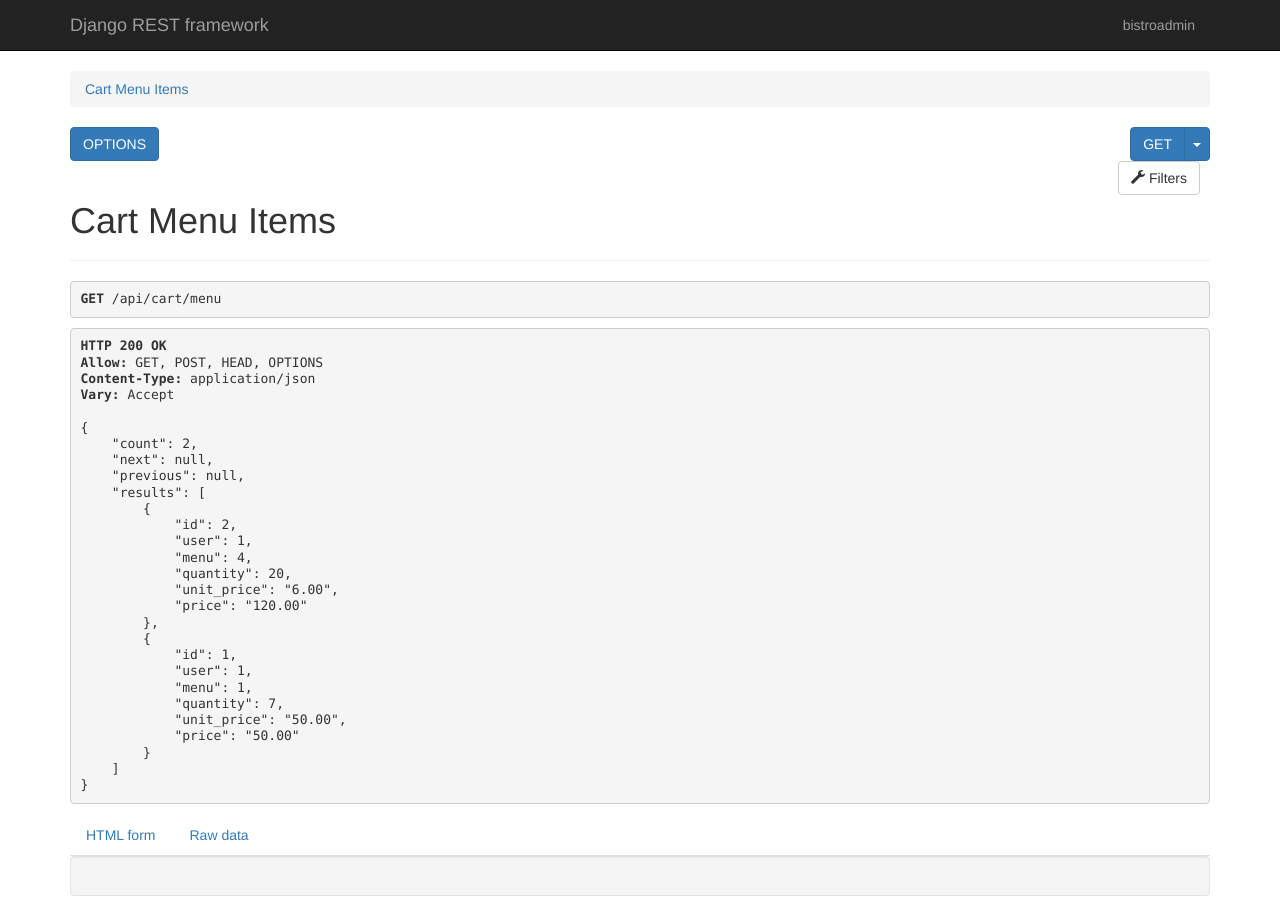
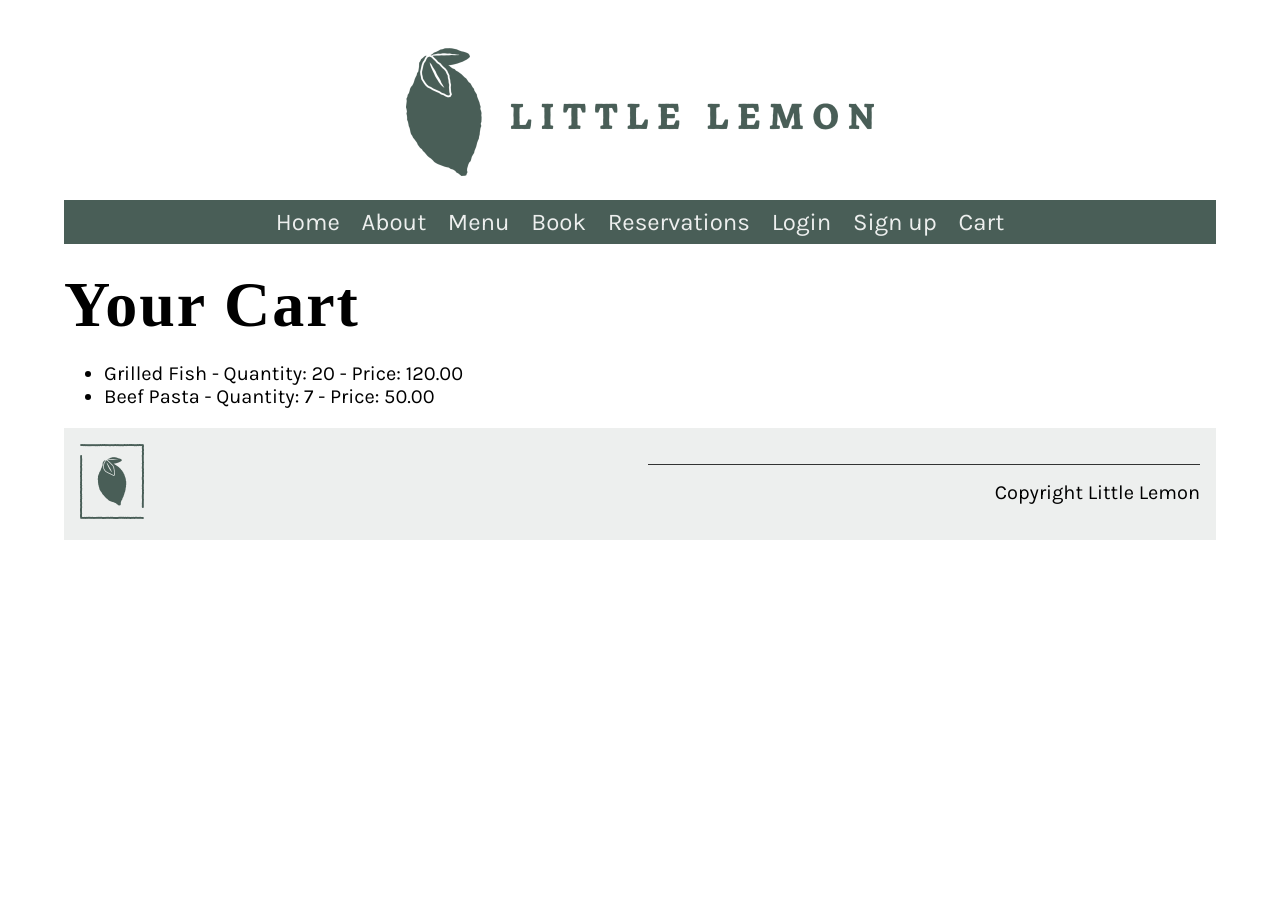
Before and after one commit to Decodeine/restaurant, a Django app: page /api/cart/menu in a window 1280 px wide. After the commit the page ends 540 px from the top, so only its background shows below. Run offline with Django 4.2, Linux system fonts and the light colour scheme; a user stored in the database is signed in; data comes from the database, SQL or seed files in the repository; parts of the project's set-up code (start-up, migrations or seed data) failed here and were passed over; some libraries are stand-ins or nearby versions; some web fonts are replaced.

Commit message:
update bookings and booking.html

```diff
--- a/restaurant/models.py
+++ b/restaurant/models.py
@@ -20,6 +20,8 @@ class Rating(models.Model):
       return self.first_name + ' ' + self.last_name'''
 
 class Booking(models.Model):
+    user = models.ForeignKey(User, on_delete=models.CASCADE)
+
     first_name = models.CharField(max_length=200)
     reservation_date = models.DateField()
     reservation_slot = models.SmallIntegerField(default=10)
@@ -51,6 +53,7 @@ class Category(models.Model):
 
 class Menu(models.Model):
     name = models.CharField(max_length=200, db_index=True)
+    id = models.AutoField(primary_key=True)
     price = models.DecimalField(max_digits=6, decimal_places=2, db_index=True)
     menu_item_description = models.TextField(max_length=1000, default='')  # Specify a max_length
     inventory = models.SmallIntegerField(db_index=True)
--- a/restaurant/serializers.py
+++ b/restaurant/serializers.py
@@ -4,7 +4,7 @@ from rest_framework.validators import UniqueValidator
 import bleach
 from rest_framework.validators import UniqueTogetherValidator
 from django.contrib.auth.models import User,Group
-from rest_framework import serializers
+
 
 
 class BookingSerializer(serializers.ModelSerializer):
@@ -36,6 +36,8 @@ class OrderSerializer(serializers.ModelSerializer):
         fields = ['id', 'user', 'order_items', 'status', 'delivery_crew']
 
 class CartSerializer(serializers.ModelSerializer):
+
+
     class Meta:
         model = Cart
         fields = ['id', 'user', 'menu', 'quantity', 'unit_price', 'price']
--- a/restaurant/templates/cart.html
+++ b/restaurant/templates/cart.html
@@ -1,59 +1,17 @@
+
 {% extends 'base.html' %}
 {% load static %}
 
+
 {% block content %}
     <h1>Your Cart</h1>
-
     {% if cart_items %}
         <ul>
             {% for cart_item in cart_items %}
-                <li>
-                    {{ cart_item.menu.name }} - Quantity: {{ cart_item.quantity }}
-                    <!-- Add additional information as needed -->
-                </li>
+                <li>{{ cart_item.menu.name }} - Quantity: {{ cart_item.quantity }} - Price: {{ cart_item.price }}</li>
             {% endfor %}
         </ul>
     {% else %}
         <p>Your cart is empty.</p>
     {% endif %}
-
-    <!-- Add a form to allow users to add items to the cart -->
-    <form id="addToCartForm">
-        {% csrf_token %}
-        <label for="menu_item">Menu Item:</label>
-        <select name="menu_item" id="menu_item">
-            <!-- Populate the menu items dynamically based on your model -->
-            {% for menu_item in menu_items %}
-                <option value="{{ menu_item.id }}">{{ menu_item.name }}</option>
-            {% endfor %}
-        </select>
-
-        <label for="quantity">Quantity:</label>
-        <input type="number" name="quantity" id="quantity" value="1" min="1">
-
-        <button type="button" onclick="addToCart()">Add to Cart</button>
-    </form>
-
-    <script>
-        function addToCart() {
-            const form = document.getElementById('addToCartForm');
-            const formData = new FormData(form);
-
-            fetch('{% url "restaurant:api/cart/add/" %}', {
-                method: 'POST',
-                body: formData,
-            })
-            .then(response => response.json())
-            .then(data => {
-                // Handle the response data if needed
-                console.log('Item added to cart:', data);
-
-                // Optionally update the cart display without refreshing the page
-                // You can use JavaScript to update the cart content dynamically
-            })
-            .catch(error => {
-                console.error('Error adding item to cart:', error);
-            });
-        }
-    </script>
 {% endblock %}
--- a/restaurant/templates/index.html
+++ b/restaurant/templates/index.html
@@ -8,7 +8,7 @@
       <p>
         30% Off This Weekend
       </p>
-      <a href="#" class="cta"> Book now </a>
+      <a href="{% url 'restaurant:book' %}" class="cta"> Book now </a>
     </article>
   </section>
   <section>
@@ -46,4 +46,6 @@
       </ul>
     </article>
   </section>
+
+
 {% endblock %}
--- a/restaurant/templates/login.html
+++ b/restaurant/templates/login.html
@@ -22,4 +22,5 @@
 
         <button type="submit">Login</button>
     </form>
+
 {% endblock %}
--- a/restaurant/templates/partials/_header.html
+++ b/restaurant/templates/partials/_header.html
@@ -6,12 +6,12 @@
   <ul>
     <li><a href="{% url 'restaurant:home' %}">Home</a></li>
     <li><a href="{% url 'restaurant:about' %}">About</a></li>
-    <li><a href="{% url 'restaurant:MenuItemsView' %}">Menu</a></li>
+    <li><a href="{% url 'restaurant:menu' %}">Menu</a></li>
     <li><a href="{% url 'restaurant:book' %}">Book</a></li>
     <li><a href="{% url 'restaurant:tables-list' %}">Reservations</a></li>
     <li><a href="{% url 'restaurant:login' %}">Login</a></li>
     <li><a href="{% url 'restaurant:registration' %}">Sign up</a></li>
-    <li><a href="{% url 'restaurant:add_to_cart' %}">Cart</a></li>
+    <li><a href="{% url 'restaurant:cart_menu'%}">Cart</a></li>
 
 
   </ul>
--- a/restaurant/urls.py
+++ b/restaurant/urls.py
@@ -18,15 +18,17 @@ urlpatterns = [
     path('registration/', RegistrationView.as_view(), name='registration'),
     path('book/', views.book, name="book"),
     path('bookings', views.bookings, name='bookings'),
-    path('menu/', views.MenuItemsView.as_view(), name="MenuItemsView"),
-    path('menu/<int:pk>', views.SingleMenuItemView.as_view()),
+
+    #path('reservation', views.reservations, name='reservation'),
+    path('menu/', views.MenuItemsView.as_view(), name="menu"),
+    path('menu/<int:pk>', views.SingleMenuItemView.as_view(),name='menu-item'),
     path('categories', views.CategoriesView.as_view()),
     path('ratings', views.RatingsView.as_view()),
     path('api/groups/manager/users/', manager_users, name='manager_users'),
     path('api/groups/manager/users/<int:user_id>/', remove_manager_user, name='remove_manager_user'),
     path('api/groups/delivery-crew/users/', delivery_crew_users, name='delivery_crew_users'),
     path('api/groups/delivery-crew/users/<int:user_id>/', remove_delivery_crew_user, name='remove_delivery_crew_user'),
-    path('api/cart/menu',views.CartMenuItemsView.as_view()),
+    path('api/cart/menu',views.CartMenuItemsView.as_view(), name='cart_menu'),
     path('api/orders',views.OrderListView.as_view()),
     path('api/orders/<int:pk>/',views.OrderDetailView.as_view()),
     path('restaurant/booking/', include(router.urls)),
--- a/restaurant/views.py
+++ b/restaurant/views.py
@@ -3,13 +3,15 @@ from django.shortcuts import render,redirect
 from .forms import BookingForm
 from .models import Menu, Category,Cart,Order,OrderItem
 from rest_framework import generics
-from .serializers import MenuItemSerializer, CategorySerializer,RatingSerializer,CartSerializer,OrderSerializer,OrderItemSerializer
+from .serializers import MenuItemSerializer, CategorySerializer,RatingSerializer,CartSerializer,OrderSerializer,OrderItemSerializer,BookingSerializer
 from rest_framework.pagination import PageNumberPagination
 from .models import Rating,Booking
 from rest_framework import permissions
 from django.contrib.auth.models import User,Group
 from rest_framework.decorators import api_view, permission_classes
 from rest_framework.permissions import IsAuthenticated
+from rest_framework.authentication import TokenAuthentication, SessionAuthentication
+
 from rest_framework.response import Response
 from rest_framework import status, viewsets,generics
 from django.shortcuts import get_object_or_404
@@ -22,39 +24,32 @@ import json
 from django.views import View
 import requests
 from djoser.views import TokenCreateView
+from django.conf import settings
+from django.contrib.auth.decorators import login_required
+from django.contrib.auth import authenticate, login
 
-class CustomTokenCreateView(TokenCreateView):
+
+class CustomTokenCreateView(View):
     template_name = 'login.html'
 
     def get(self, request, *args, **kwargs):
         return render(request, self.template_name)
 
-
     def post(self, request, *args, **kwargs):
-        # Extract user registration data from the form
-
         username = request.POST.get('username')
         password = request.POST.get('password')
 
-        # Djoser registration endpoint URL
-        djoser_login_url ='http://localhost:8000/api/token/login'
+        user = authenticate(request, username=username, password=password)
 
-        # Data to be sent to Djoser registration endpoint
-        registration_data = {
+        if user:
+            # If the credentials are correct, log in the user
+            login(request, user)
 
-
-            'username': username,
-            'password': password,
-        }
-
-        response = requests.post(djoser_login_url, data=registration_data)
-                # Include the status code and response text in the response_data
-        if response.status_code == 201:  # Successful login
-            return render(request, self.template_name, {'success_message': 'Login successful'})
-        else:  # login failed
-            return render(request, self.template_name, {'error_message': response.text})
-
-
+            # Redirect to a secure and trusted URL after successful login
+            return redirect('restaurant:home')
+        else:
+            # If the credentials are incorrect, provide an error message
+            return render(request, self.template_name, {'error_message': 'Incorrect credentials. Please try again.'})
 
 class RegistrationView(View):
     template_name = 'registration.html'
@@ -90,6 +85,12 @@ class RegistrationView(View):
 
 
 def home(request):
+    print(f"Request headers: {request.headers}")
+
+    print(f"Session data: {request.session.items()}")
+    print(f"User: {request.user}")
+    print(f"Is authenticated? {request.user.is_authenticated}")
+
     return render(request, 'index.html')
 
 def about(request):
@@ -113,8 +114,18 @@ class IsManagerOrReadOnly(permissions.BasePermission):
 
 class BookingViewSet(viewsets.ModelViewSet):
     permission_classes = [IsAuthenticated]
+    authentication_classes = [TokenAuthentication, SessionAuthentication]
+
 
     queryset = Booking.objects.all()
+    serializer_class = BookingSerializer
+
+    def list(self, request, *args, **kwargs):
+        # Print statement to check if the session token is present in the headers
+        print(f"Request Headers: {request.headers}")
+
+        return super().list(request, *args, **kwargs)
+
 
 
 def book(request):
@@ -126,13 +137,15 @@ def book(request):
     context = {'form': form}
     return render(request, 'book.html', context)
 
+from django.contrib.auth.decorators import user_passes_test
+
 @csrf_exempt
 def bookings(request):
     if request.method == 'POST':
         data = json.load(request)
         exist = Booking.objects.filter(reservation_date=data['reservation_date']).filter(
             reservation_slot=data['reservation_slot']).exists()
-        if exist==False:
+        if exist == False:
             booking = Booking(
                 first_name=data['first_name'],
                 reservation_date=data['reservation_date'],
@@ -142,18 +155,20 @@ def bookings(request):
         else:
             return HttpResponse("{'error':1}", content_type='application/json')
 
-    date = request.GET.get('date',datetime.today().date())
+    date = request.GET.get('date', datetime.today().date())
 
-    bookings = Booking.objects.all().filter(reservation_date=date)
+    # Check if the user is a manager
+    if request.user.is_staff:
+        # If the user is a manager, return all bookings
+        bookings = Booking.objects.all().filter(reservation_date=date)
+    else:
+        # If the user is not a manager, return only the user's bookings
+        bookings = Booking.objects.filter(reservation_date=date, user=request.user)
+
     booking_json = serializers.serialize('json', bookings)
 
     return HttpResponse(booking_json, content_type='application/json')
 
-def reservations(request):
-    date = request.GET.get('date',datetime.today().date())
-    bookings = Booking.objects.all()
-    booking_json = serializers.serialize('json', bookings)
-    return render(request, 'bookings.html',{"bookings":booking_json})
 
 
 
@@ -175,7 +190,10 @@ class MenuItemsView(generics.ListCreateAPIView):
 
     def get(self, request, *args, **kwargs):
         menu_items = self.get_queryset()
+        print("Primary keys of menu items:", [item.pk for item in menu_items])
+
         serializer = self.get_serializer(menu_items, many=True)
+
         return render(request, 'menu.html', {'menu_items': serializer.data})
 
 
@@ -188,6 +206,7 @@ class SingleMenuItemView(generics.RetrieveUpdateDestroyAPIView):
         menu_item = self.get_object()
         serializer = self.get_serializer(menu_item)
         return render(request, 'menu_item.html', {'menu_item': serializer.data})
+
 
 class CategoriesView(generics.ListCreateAPIView):
     queryset = Category.objects.all()
@@ -206,12 +225,24 @@ class RatingsView(generics.ListCreateAPIView):
 
         return [IsAuthenticated()]
 
+
+def get_or_create_cart_entry(user, menu_item):
+    existing_cart_entry = Cart.objects.filter(user=user, menu=menu_item).first()
+
+    if existing_cart_entry:
+        # Update the quantity if the cart entry already exists
+        existing_cart_entry.quantity += 1
+        existing_cart_entry.save()
+        return existing_cart_entry, False  # Entry already existed
+    else:
+        # Create a new cart entry if it doesn't exist
+        new_cart_entry = Cart.objects.create(user=user, menu=menu_item, quantity=1)
+        return new_cart_entry, True  # New entry created
+
+
 class CartAddItemView(generics.CreateAPIView):
     serializer_class = CartSerializer
     permission_classes = [permissions.IsAuthenticated]
-
-    def perform_create(self, serializer):
-        serializer.save(user=self.request.user)
 
     def create(self, request, *args, **kwargs):
         menu_item_id = request.data.get('menu')
@@ -225,12 +256,18 @@ class CartAddItemView(generics.CreateAPIView):
         except Menu.DoesNotExist:
             return Response({'error': 'Menu item not found.'}, status=status.HTTP_404_NOT_FOUND)
 
-        serializer = self.get_serializer(data={'menu': menu_item.id, 'quantity': quantity})
-        serializer.is_valid(raise_exception=True)
-        self.perform_create(serializer)
+        # Validate quantity
+        if not isinstance(quantity, int) or quantity <= 0:
+            return Response({'error': 'Invalid quantity.'}, status=status.HTTP_400_BAD_REQUEST)
 
-        return Response(serializer.data, status=status.HTTP_201_CREATED)
+        # Use the helper function to get or create a cart entry
+        cart_entry, new_entry_created = get_or_create_cart_entry(request.user, menu_item)
 
+        # Adjust the response based on whether a new entry was created
+        status_code = status.HTTP_201_CREATED if new_entry_created else status.HTTP_200_OK
+
+        serializer = CartSerializer(cart_entry)
+        return Response(serializer.data, status=status_code)
 
 
 
@@ -241,24 +278,27 @@ class CartMenuItemsView(generics.ListCreateAPIView):
 
     permission_classes = [IsAuthenticated]
     serializer_class = CartSerializer
+    template_name = 'cart.html'
 
-    def get_queryset(self):
-        return Cart.objects.filter(user=self.request.user).order_by('-created_at')
+
+    def get(self, request, *args, **kwargs):
+        cart_items = Cart.objects.filter(user=request.user).order_by('-created_at')
+        context = {'cart_items': cart_items}
+        return render(request, self.template_name, context)
+
+
 
     def perform_create(self, serializer):
-        # Check if a cart entry already exists for the given menu item and user
-        existing_cart_entry = Cart.objects.filter(user=self.request.user, menu=serializer.validated_data['menu']).first()
+        menu_item = serializer.validated_data['menu']
 
-        if existing_cart_entry:
-            # Update the quantity if the cart entry already exists
-            existing_cart_entry.quantity += serializer.validated_data['quantity']
-            existing_cart_entry.save()
-            serializer = CartSerializer(existing_cart_entry)
-            return Response(serializer.data, status=status.HTTP_200_OK)
-        else:
-            # Create a new cart entry if it doesn't exist
-            serializer.save(user=self.request.user)
-            return Response(serializer.data, status=status.HTTP_201_CREATED)
+        # Use the helper function to get or create a cart entry
+        cart_entry, new_entry_created = get_or_create_cart_entry(self.request.user, menu_item)
+
+        # Adjust the response based on whether a new entry was created
+        status_code = status.HTTP_201_CREATED if new_entry_created else status.HTTP_200_OK
+
+        serializer = CartSerializer(cart_entry)
+        return Response(serializer.data, status=status_code)
 
     def destroy(self, request, *args, **kwargs):
         # Delete all menu items created by the current user
```
Also changed, not shown: littlelemon/settings.py (+13 -3 lines), restaurant/static/javascript/auth.js (added, +42 -0 lines), restaurant/templates/bookings.html (+15 -17 lines), restaurant/templates/menu.html (+65 -9 lines), restaurant/templates/menu_item.html (+6 -6 lines), restaurant/utils.py (added, +18 -0 lines), restaurant/migrations/0003_alter_menu_id.py (added), restaurant/migrations/0004_booking_user.py (added).
